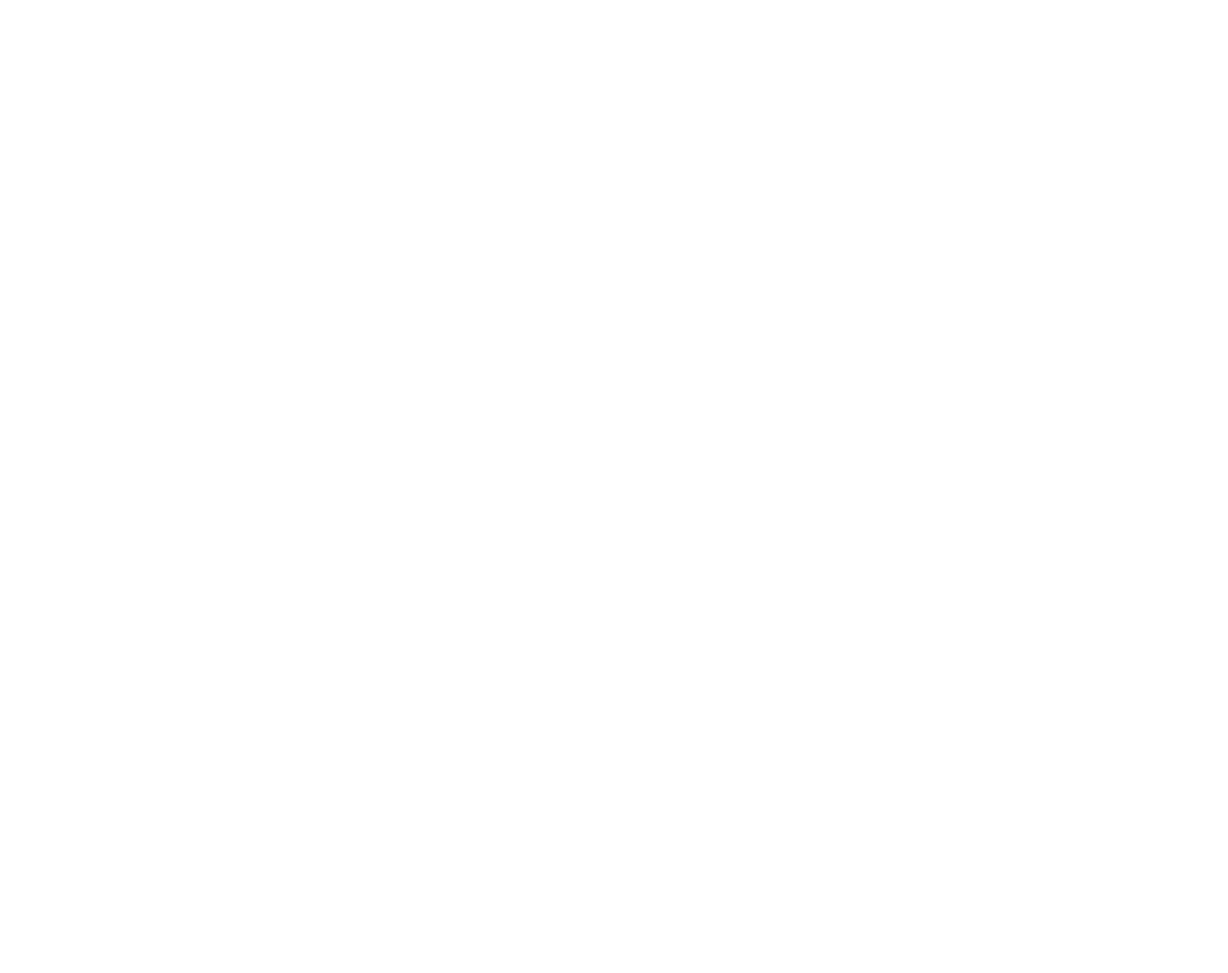
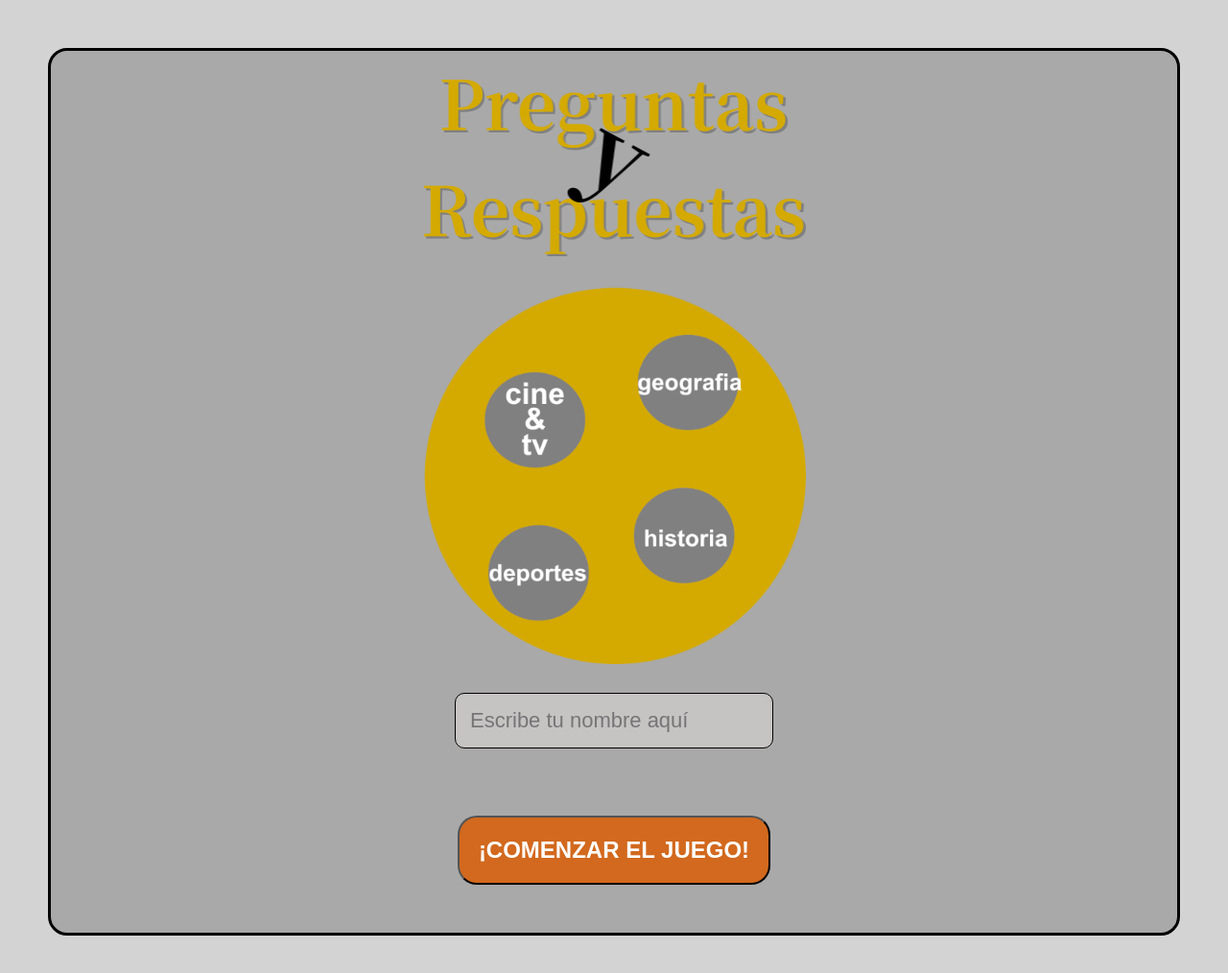
Before and after one commit to elliotfern/preguntas-y-respuestas, a plain HTML site: page index.html in a window 1280 px wide. Shown: the whole page at 96% size. Before the commit the page ends 800 px from the top, so only its background shows below. Drawn offline with Linux system fonts and the light colour scheme.

Commit message:
Archivo index.html con todas las pantallas del juego dibujadas, estilos principales del CSS aplicados y primeras lineas de codigo en el archivo JS main.js

```diff
--- a/css/styles.css
+++ b/css/styles.css
@@ -0,0 +1,91 @@
+body {
+  margin: 0;
+  background-color: lightgray;
+  font-family: Arial, Helvetica, sans-serif;
+}
+
+#btn-start,
+#btn-reiniciar {
+  background-color: chocolate;
+  color: white;
+  padding: 20px;
+  font-size: 24px;
+  margin-top: 40px;
+  border-radius: 20px;
+  font-weight: bold;
+  text-transform: uppercase;
+}
+
+.container {
+  display: flex;
+  flex-direction: column;
+  justify-content: center;
+  align-items: center;
+  margin: 50px;
+  border: solid 3px black;
+  border-radius: 20px;
+  padding-bottom: 50px;
+}
+
+#juego {
+  width: 75%;
+  height: 600px;
+
+  overflow: hidden;
+  position: relative;
+  user-select: none;
+}
+
+#pantalla-inicio {
+  background-color: darkgray;
+  height: 75%;
+}
+
+#pantalla-juego {
+  background-image: linear-gradient(rgba(0, 0, 0, 0.5), rgba(0, 0, 0, 0.5)),
+    url("../images/wallpaper.jpg");
+  opacity: 0.5;
+  background-size: cover;
+  background-position: center;
+  background-repeat: no-repeat;
+}
+
+#pantalla-juego,
+#pantalla-fin {
+  display: none;
+}
+
+img {
+  height: auto;
+}
+
+#input-usuario {
+  margin-top: 30px;
+  margin-bottom: 30px;
+  padding: 15px;
+  width: 300px;
+  border: solid 1px black;
+  border-radius: 10px;
+  background-color: rgb(198, 195, 195);
+  color: black;
+  font-size: 22px;
+}
+
+/* ESTILOS RESPONSIVE */
+/* smartphone */
+@media screen and (min-width: 480px) {
+  #img-logo,
+  #img-gameover {
+    width: 70%;
+    padding-top: 30px;
+  }
+}
+
+/* Desktop */
+@media screen and (min-width: 992px) {
+  #img-logo,
+  #img-gameover {
+    width: 400px;
+    padding-top: 30px;
+  }
+}
--- a/index.html
+++ b/index.html
@@ -7,6 +7,32 @@
     <link rel="stylesheet" href="./css/styles.css" />
   </head>
   <body>
+    <!-- PANTALLA INICIO -->
+    <div id="pantalla-inicio" class="container">
+      <img id="img-logo" src="./images/logo.png" alt="logo" />
+      <img id="img-logo" src="./images/inicio.png" alt="inicio" />
+      <input
+        id="input-usuario"
+        type="text"
+        placeholder="Escribe tu nombre aquí"
+      />
+      <button id="btn-start">¡Comenzar el juego!</button>
+    </div>
+
+    <!-- PANTALLA JUEGO -->
+    <div id="pantalla-juego" class="container">
+      <div id="juego">
+        <!-- todo el juego irá aquí -->
+      </div>
+    </div>
+
+    <!-- PANTALLA FIN -->
+    <div id="pantalla-fin" class="container">
+      <img id="img-gameover" src="./images/gameover.png" alt="logo" />
+      <button id="btn-reiniciar">Reiniciar juego</button>
+    </div>
+
     <script src="./js/main.js"></script>
+    <script src="./js/juego.js"></script>
   </body>
 </html>
--- a/js/main.js
+++ b/js/main.js
@@ -0,0 +1,27 @@
+// * VARIABLES GLOBALES *
+
+// botones
+const btnStartNode = document.querySelector("#btn-start");
+const btnRestartNode = document.querySelector("#btn-reiniciar");
+
+// pantallas
+const pantallaInicioNode = document.querySelector("#pantalla-inicio");
+const pantallaJuegoNode = document.querySelector("#pantalla-juego");
+const pantallaFinNode = document.querySelector("#pantalla-fin");
+
+// nodo juego
+const juegoNode = document.querySelector("#juego");
+
+// * FUNCIONES DE MANIPULACIÓN DE ESTADOS *
+const startGame = () => {
+  pantallaInicioNode.style.display = "none";
+  pantallaJuegoNode.style.display = "flex";
+  // console.log("Iniciando el juego. Llamo la función startGame");
+
+  // aqui queremos que el juego inicie. Hay que crear una clase que controle TODO el juego. Cuando el juego termine, lo podremos reiniciar, creando un nuevo objeto de la clase juego.
+
+  // pendiente crear un nuevo objeto de juego y iniciar el bucle.
+};
+
+// * ADD EVENT LISTENERS *
+btnStartNode.addEventListener("click", startGame);
```
Also changed, not shown: images/gameover.png (added), images/inicio.png (added), images/logo.png (added), js/juego.js (added), 1 other file.
